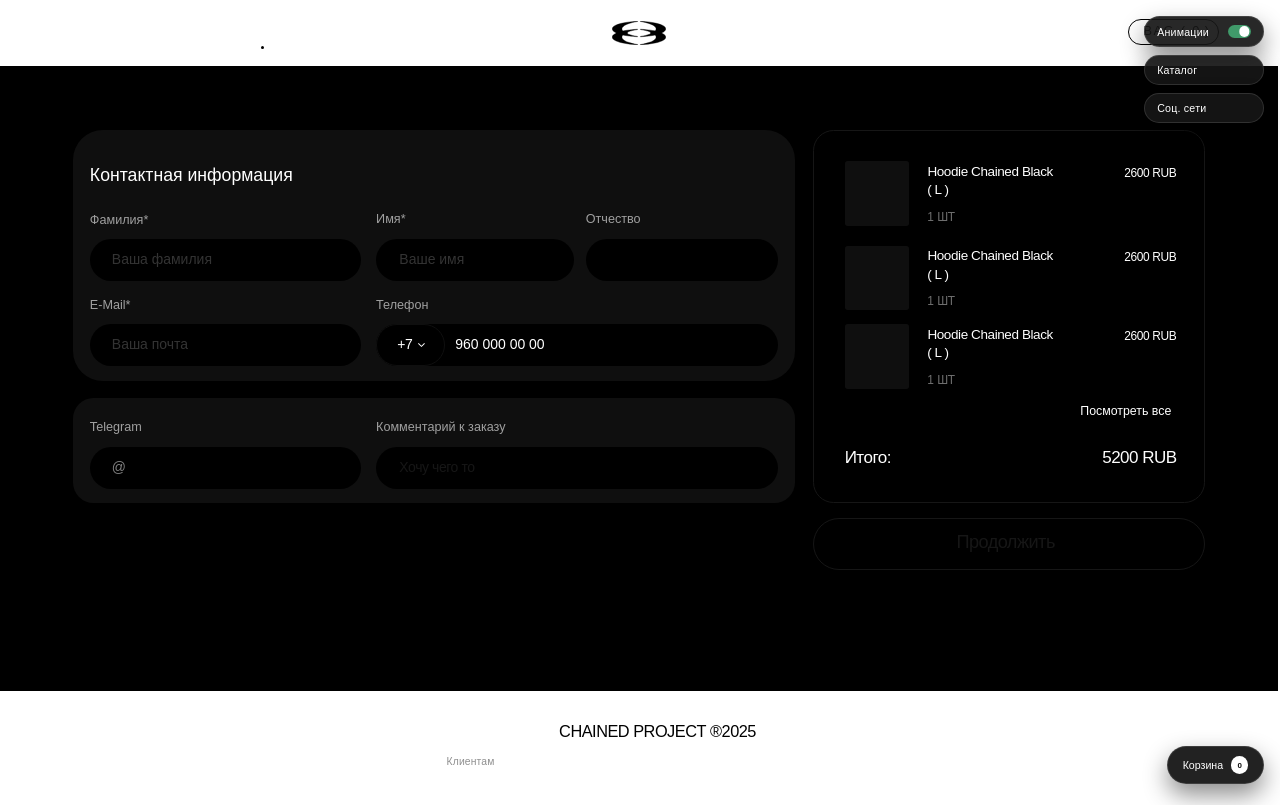
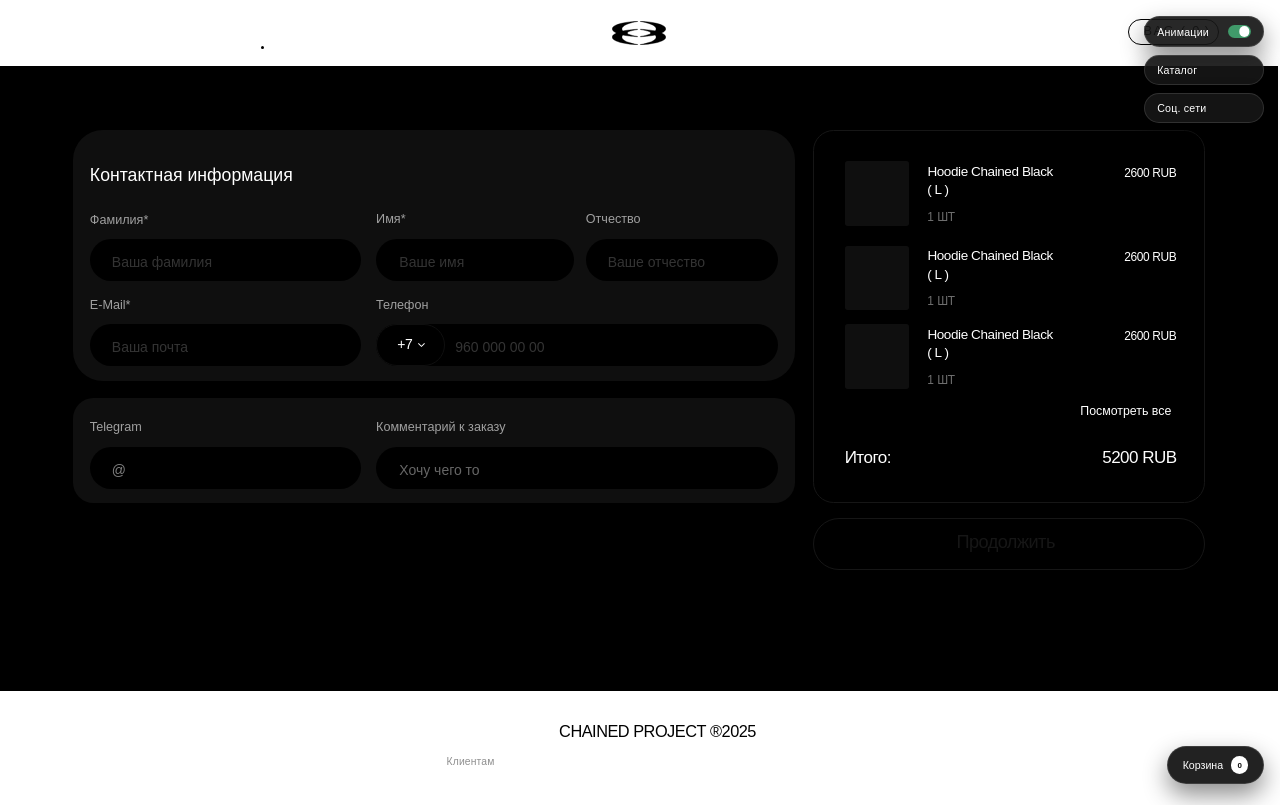
Before and after one commit to EgorMarkor/azat_sait, a Django app: template templates/pages/oforms.html in a window 1280 px wide. Run offline with Django 5.2, Linux system fonts and the light colour scheme; the template is opened without the code that fills it, so the values that code supplies are empty.

Commit message:
Enable order form inputs

```diff
--- a/oforms/style.css
+++ b/oforms/style.css
@@ -322,6 +322,23 @@
   left: 13.5rem;
   top: 32.3rem;
 }
+.frame-2131330366__input {
+  background: transparent;
+  border: none;
+  color: #ffffff;
+  font-family: "Manrope-Regular", sans-serif;
+  font-size: 2.1rem;
+  line-height: 1.643rem;
+  font-weight: 400;
+  position: absolute;
+  padding: 0;
+  outline: none;
+  z-index: 1;
+}
+.frame-2131330366__input::placeholder {
+  color: #ffffff;
+  opacity: 0.2;
+}
 .frame-2131330366__rectangle-309 {
   background: #000000;
   border-radius: 25.7rem;
@@ -364,29 +381,23 @@
   left: 88rem;
   top: 32.2rem;
 }
-.frame-2131330366__div15 {
-  color: #ffffff;
-  text-align: left;
-  font-family: "Manrope-Regular", sans-serif;
-  font-size: 2.1rem;
-  line-height: 1.643rem;
-  font-weight: 400;
-  opacity: 0.2;
-  position: absolute;
+.frame-2131330366__input--surname {
   left: 16.8rem;
   top: 38.2rem;
+  width: 37.5rem;
+  height: 2.4rem;
 }
-.frame-2131330366__div16 {
-  color: #ffffff;
-  text-align: left;
-  font-family: "Manrope-Regular", sans-serif;
-  font-size: 2.1rem;
-  line-height: 1.643rem;
-  font-weight: 400;
-  opacity: 0.2;
-  position: absolute;
+.frame-2131330366__input--name {
   left: 60rem;
   top: 38.2rem;
+  width: 25.5rem;
+  height: 2.4rem;
+}
+.frame-2131330366__input--patronymic {
+  left: 91.3rem;
+  top: 38.2rem;
+  width: 24rem;
+  height: 2.4rem;
 }
 .frame-2131330366__rectangle-311 {
   background: #000000;
@@ -409,17 +420,11 @@
   left: 13.5rem;
   top: 45.1rem;
 }
-.frame-2131330366__div17 {
-  color: #ffffff;
-  text-align: left;
-  font-family: "Manrope-Regular", sans-serif;
-  font-size: 2.1rem;
-  line-height: 1.643rem;
-  font-weight: 400;
-  opacity: 0.2;
-  position: absolute;
+.frame-2131330366__input--email {
   left: 16.8rem;
   top: 51rem;
+  width: 37.5rem;
+  height: 2.4rem;
 }
 .frame-2131330366__rectangle-312 {
   background: #000000;
@@ -466,16 +471,11 @@
   left: 59.7rem;
   top: 51rem;
 }
-.frame-2131330366___960-000-00-00 {
-  color: #ffffff;
-  text-align: left;
-  font-family: "Manrope-Regular", sans-serif;
-  font-size: 2.1rem;
-  line-height: 1.643rem;
-  font-weight: 400;
-  position: absolute;
+.frame-2131330366__input--phone {
   left: 68.4rem;
   top: 51rem;
+  width: 48.5rem;
+  height: 2.4rem;
 }
 .frame-2131330366__div19 {
   width: 0.985rem;
@@ -545,32 +545,23 @@
   left: 56.5rem;
   top: 63.4rem;
 }
-.frame-2131330366__div21 {
-  color: #ffffff;
-  text-align: left;
-  font-family: "Manrope-Regular", sans-serif;
-  font-size: 2.1rem;
-  line-height: 1.643rem;
-  letter-spacing: -0.03em;
-  font-weight: 400;
-  opacity: 0.5;
-  position: absolute;
+.frame-2131330366__input--telegram {
   left: 16.8rem;
   top: 69.4rem;
+  width: 37.5rem;
+  height: 2.4rem;
 }
-.frame-2131330366__div22 {
-  color: #161616;
-  text-align: left;
-  font-family: "Manrope-Medium", sans-serif;
-  font-size: 2.1rem;
-  line-height: 1.643rem;
-  letter-spacing: -0.03em;
-  font-weight: 500;
-  position: absolute;
+.frame-2131330366__input--telegram::placeholder {
+  opacity: 0.5;
+}
+.frame-2131330366__input--comment {
   left: 60rem;
   top: 69.4rem;
-  width: 15.1rem;
-  height: 1.7rem;
+  width: 56.5rem;
+  height: 2.4rem;
+}
+.frame-2131330366__input--comment::placeholder {
+  opacity: 0.4;
 }
 .frame-2131330366__group-1129 {
   position: absolute;
--- a/templates/pages/oforms.html
+++ b/templates/pages/oforms.html
@@ -100,16 +100,17 @@
     <div class="frame-2131330366__div13">Имя*</div>
     <div class="frame-2131330366__rectangle-310"></div>
     <div class="frame-2131330366__div14">Отчество</div>
-    <div class="frame-2131330366__div15">Ваша фамилия</div>
-    <div class="frame-2131330366__div16">Ваше имя</div>
+    <input class="frame-2131330366__input frame-2131330366__input--surname" type="text" name="surname" autocomplete="family-name" placeholder="Ваша фамилия" required>
+    <input class="frame-2131330366__input frame-2131330366__input--name" type="text" name="name" autocomplete="given-name" placeholder="Ваше имя" required>
+    <input class="frame-2131330366__input frame-2131330366__input--patronymic" type="text" name="patronymic" autocomplete="additional-name" placeholder="Ваше отчество">
     <div class="frame-2131330366__rectangle-311"></div>
     <div class="frame-2131330366__e-mail">E-Mail*</div>
-    <div class="frame-2131330366__div17">Ваша почта</div>
+    <input class="frame-2131330366__input frame-2131330366__input--email" type="email" name="email" autocomplete="email" placeholder="Ваша почта" required>
     <div class="frame-2131330366__rectangle-312"></div>
     <div class="frame-2131330366__rectangle-313"></div>
     <div class="frame-2131330366__div18">Телефон</div>
     <div class="frame-2131330366___7">+7</div>
-    <div class="frame-2131330366___960-000-00-00">960 000 00 00</div>
+    <input class="frame-2131330366__input frame-2131330366__input--phone" type="tel" name="phone" autocomplete="tel-national" inputmode="tel" placeholder="960 000 00 00">
     <img class="frame-2131330366__div19" src="{% static 'oforms/div18.svg' %}" />
     <div class="frame-2131330366__group-931">
       <div class="frame-2131330366__rectangle-1072"></div>
@@ -117,9 +118,9 @@
       <div class="frame-2131330366__rectangle-239"></div>
       <div class="frame-2131330366__telegram">Telegram</div>
       <div class="frame-2131330366__div20">Комментарий к заказу</div>
-      <div class="frame-2131330366__div21">@</div>
+      <input class="frame-2131330366__input frame-2131330366__input--telegram" type="text" name="telegram" autocomplete="off" placeholder="@">
     </div>
-    <div class="frame-2131330366__div22">Хочу чего то</div>
+    <input class="frame-2131330366__input frame-2131330366__input--comment" type="text" name="comment" autocomplete="off" placeholder="Хочу чего то">
     <div class="frame-2131330366__group-867">
       <div class="frame-2131330366__rectangle-2392"></div>
       <div class="frame-2131330366__div23">Продолжить</div>
```
